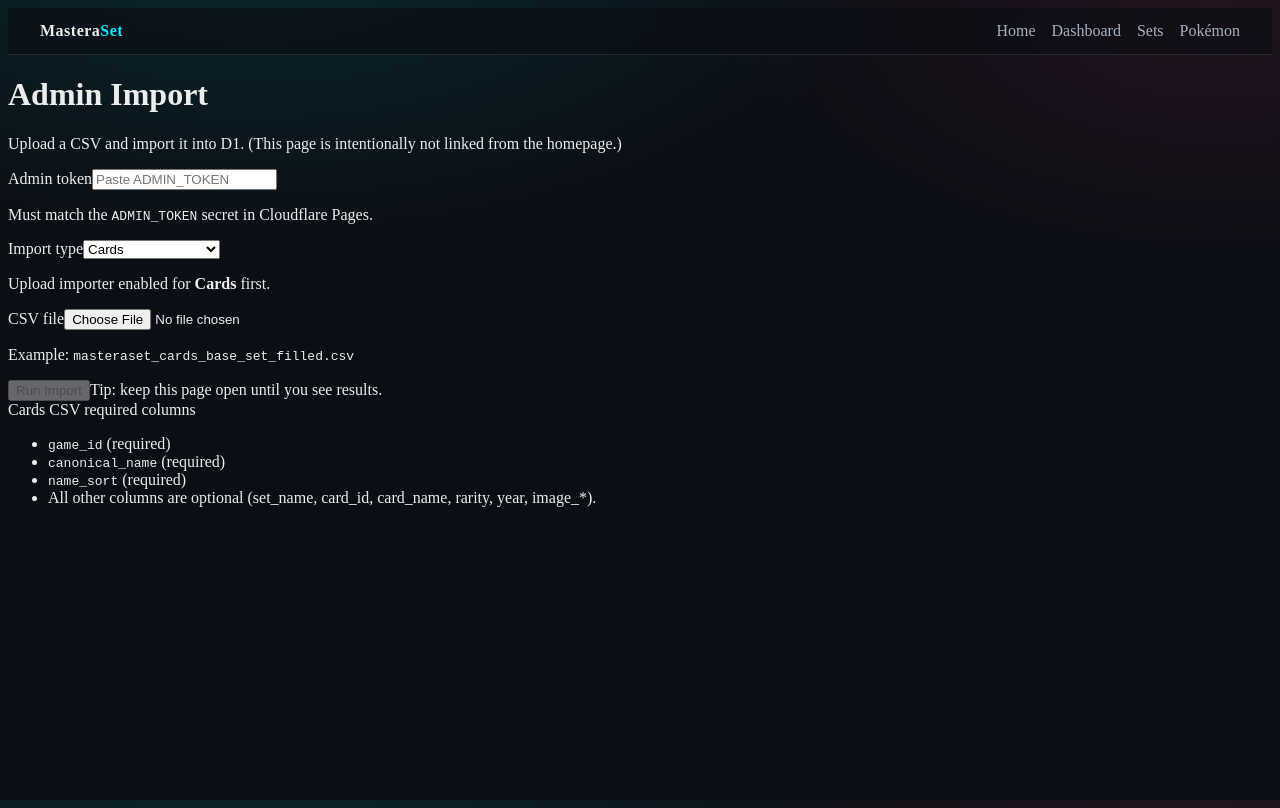
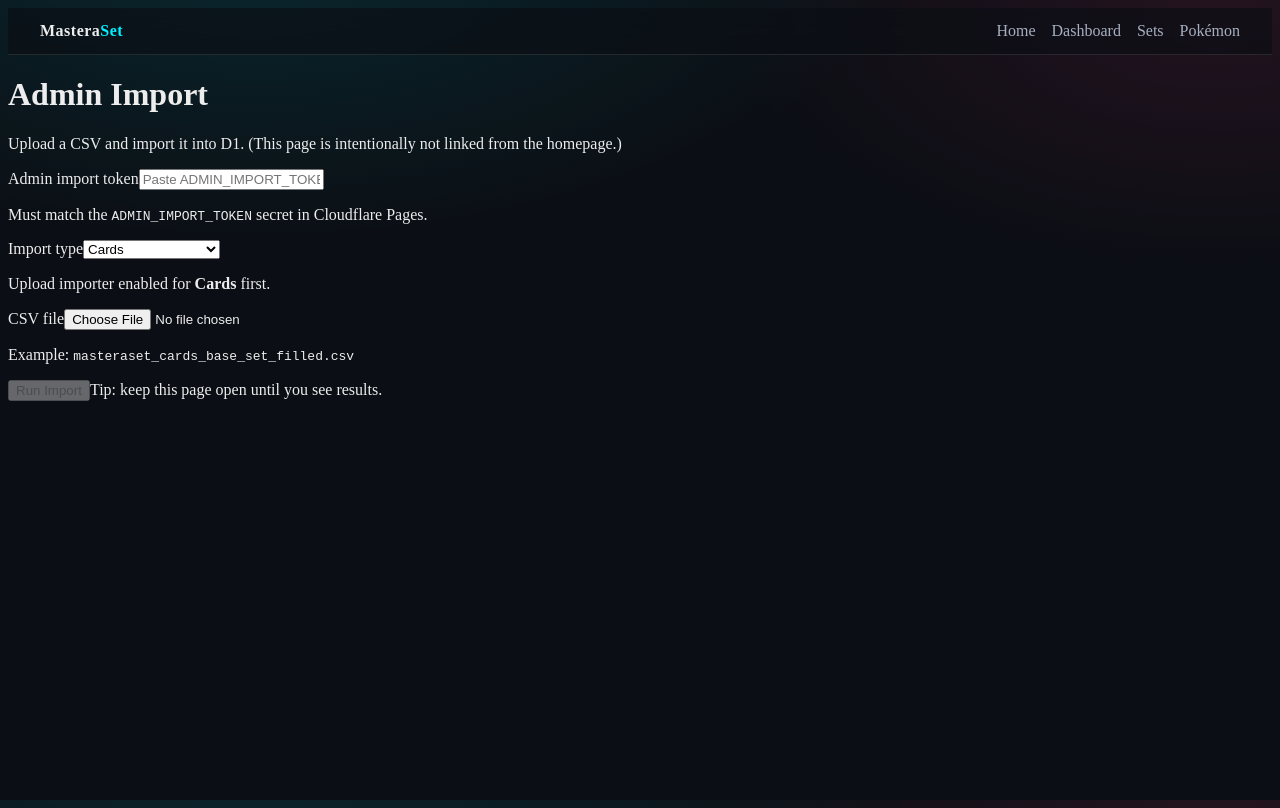
Before and after one commit to Dreckt/Masteraset, a Next.js app: page /admin/import in a window 1280 px wide. Built offline with nearby package versions, Linux system fonts and the light colour scheme.

Commit message:
Use ADMIN_IMPORT_TOKEN for admin CSV import

```diff
--- a/src/app/admin/import/page.tsx
+++ b/src/app/admin/import/page.tsx
@@ -21,7 +21,7 @@ export default function AdminImportPage() {
     setResult(null);
 
     if (!token.trim()) {
-      setError("Please enter your admin token.");
+      setError("Please enter your admin import token.");
       return;
     }
     if (!file) {
@@ -29,7 +29,6 @@ export default function AdminImportPage() {
       return;
     }
 
-    // This implementation supports Cards right now (your Base Set import)
     if (importType !== "cards") {
       setError(
         "This upload importer is currently enabled for Cards only. (Sets/Printings can be added next.)"
@@ -74,24 +73,23 @@ export default function AdminImportPage() {
     <div className="mx-auto w-full max-w-3xl px-6 py-10">
       <h1 className="text-3xl font-semibold tracking-tight">Admin Import</h1>
       <p className="mt-2 text-sm text-neutral-400">
-        Upload a CSV and import it into D1. (This page is intentionally not
-        linked from the homepage.)
+        Upload a CSV and import it into D1. (This page is intentionally not linked from the homepage.)
       </p>
 
       <div className="mt-8 space-y-6 rounded-2xl border border-white/10 bg-black/30 p-6 shadow">
         <div className="space-y-2">
-          <label className="text-sm font-medium">Admin token</label>
+          <label className="text-sm font-medium">Admin import token</label>
           <input
             className="w-full rounded-xl border border-white/10 bg-black/40 px-4 py-3 text-sm outline-none focus:border-white/20"
             type="password"
             value={token}
             onChange={(e) => setToken(e.target.value)}
-            placeholder="Paste ADMIN_TOKEN"
+            placeholder="Paste ADMIN_IMPORT_TOKEN"
             autoComplete="off"
           />
           <p className="text-xs text-neutral-500">
             Must match the{" "}
-            <code className="rounded bg-white/10 px-1 py-0.5">ADMIN_TOKEN</code>{" "}
+            <code className="rounded bg-white/10 px-1 py-0.5">ADMIN_IMPORT_TOKEN</code>{" "}
             secret in Cloudflare Pages.
           </p>
         </div>
@@ -162,8 +160,7 @@ export default function AdminImportPage() {
                 <span className="opacity-80">type:</span> {result.type}
               </div>
               <div>
-                <span className="opacity-80">parsed rows:</span>{" "}
-                {result.parsedRows}
+                <span className="opacity-80">parsed rows:</span> {result.parsedRows}
               </div>
               <div>
                 <span className="opacity-80">inserted:</span> {result.inserted}
@@ -186,32 +183,6 @@ export default function AdminImportPage() {
           </div>
         ) : null}
       </div>
-
-      <div className="mt-10 text-xs text-neutral-500">
-        <div className="font-semibold text-neutral-400">
-          Cards CSV required columns
-        </div>
-        <ul className="mt-2 list-disc space-y-1 pl-6">
-          <li>
-            <code className="rounded bg-white/10 px-1 py-0.5">game_id</code>{" "}
-            (required)
-          </li>
-          <li>
-            <code className="rounded bg-white/10 px-1 py-0.5">
-              canonical_name
-            </code>{" "}
-            (required)
-          </li>
-          <li>
-            <code className="rounded bg-white/10 px-1 py-0.5">name_sort</code>{" "}
-            (required)
-          </li>
-          <li>
-            All other columns are optional (set_name, card_id, card_name, rarity,
-            year, image_*).
-          </li>
-        </ul>
-      </div>
     </div>
   );
 }
--- a/src/app/api/admin/import/route.ts
+++ b/src/app/api/admin/import/route.ts
@@ -11,23 +11,18 @@ function json(data: any, init?: ResponseInit) {
   });
 }
 
-function getAdminToken(env: any) {
-  // Check several common names so you don’t get blocked by a naming mismatch.
+function getAdminImportToken(env: any) {
+  // Your actual Cloudflare Pages secret name is ADMIN_IMPORT_TOKEN
   return (
-    env?.ADMIN_TOKEN ??
-    env?.ADMIN_SECRET_TOKEN ??
-    env?.ADMIN_SECRET ??
-    env?.ADMIN_KEY ??
-    (process.env as any)?.ADMIN_TOKEN ??
-    (process.env as any)?.ADMIN_SECRET_TOKEN ??
-    (process.env as any)?.ADMIN_SECRET ??
-    (process.env as any)?.ADMIN_KEY ??
+    env?.ADMIN_IMPORT_TOKEN ??
+    (process.env as any)?.ADMIN_IMPORT_TOKEN ??
     null
   );
 }
 
 /**
  * Minimal CSV parser (supports quoted fields, commas, CRLF/LF).
+ * Returns { headers, rows }, where rows are objects by header.
  */
 function parseCsv(text: string): { headers: string[]; rows: Record<string, string>[] } {
   const rows: string[][] = [];
@@ -106,16 +101,17 @@ function requireString(v: any, name: string): string {
 }
 
 export async function POST(req: Request) {
+  // Cast to any so custom env vars don't fail TypeScript builds on Pages
   const ctx: any = getRequestContext();
   const env: any = ctx?.env;
 
-  const adminTokenConfigured = getAdminToken(env);
+  const adminTokenConfigured = getAdminImportToken(env);
 
   if (!adminTokenConfigured) {
     return json(
       {
         error:
-          "Import failed: ADMIN_TOKEN not configured (or named differently). Set ADMIN_TOKEN (recommended) or ADMIN_SECRET_TOKEN in Cloudflare Pages → Variables & Secrets, then redeploy.",
+          "Import failed: ADMIN_IMPORT_TOKEN not configured in Cloudflare Pages (Production).",
       },
       { status: 500 }
     );
@@ -155,16 +151,22 @@ export async function POST(req: Request) {
   if (!headers.length) return json({ error: "CSV appears to have no header row." }, { status: 400 });
   if (!rows.length) return json({ error: "CSV has a header but no data rows." }, { status: 400 });
 
+  // Required by your cards schema (NOT NULL)
   const requiredCols = ["game_id", "canonical_name", "name_sort"];
   for (const col of requiredCols) {
     if (!headers.includes(col)) {
       return json(
-        { error: `CSV missing required column: ${col}`, requiredColumns: requiredCols, foundColumns: headers },
+        {
+          error: `CSV missing required column: ${col}`,
+          requiredColumns: requiredCols,
+          foundColumns: headers,
+        },
         { status: 400 }
       );
     }
   }
 
+  // Deterministic id prevents duplicates
   const nowIso = new Date().toISOString();
 
   let inserted = 0;
@@ -187,7 +189,7 @@ export async function POST(req: Request) {
 
   for (let i = 0; i < rows.length; i++) {
     const r = rows[i];
-    const rowNumber = i + 2;
+    const rowNumber = i + 2; // CSV header is line 1
 
     try {
       const game_id = requireString(r.game_id, "game_id");
@@ -235,9 +237,20 @@ export async function POST(req: Request) {
         inserted += 1;
       }
     } catch (e: any) {
-      errors.push({ row: rowNumber, message: e?.message || "Row failed", canonical_name: r.canonical_name });
+      errors.push({
+        row: rowNumber,
+        message: e?.message || "Row failed",
+        canonical_name: r.canonical_name,
+      });
     }
   }
 
-  return json({ ok: true, type, parsedRows: rows.length, inserted, skipped, errors });
+  return json({
+    ok: true,
+    type,
+    parsedRows: rows.length,
+    inserted,
+    skipped,
+    errors,
+  });
 }
```
